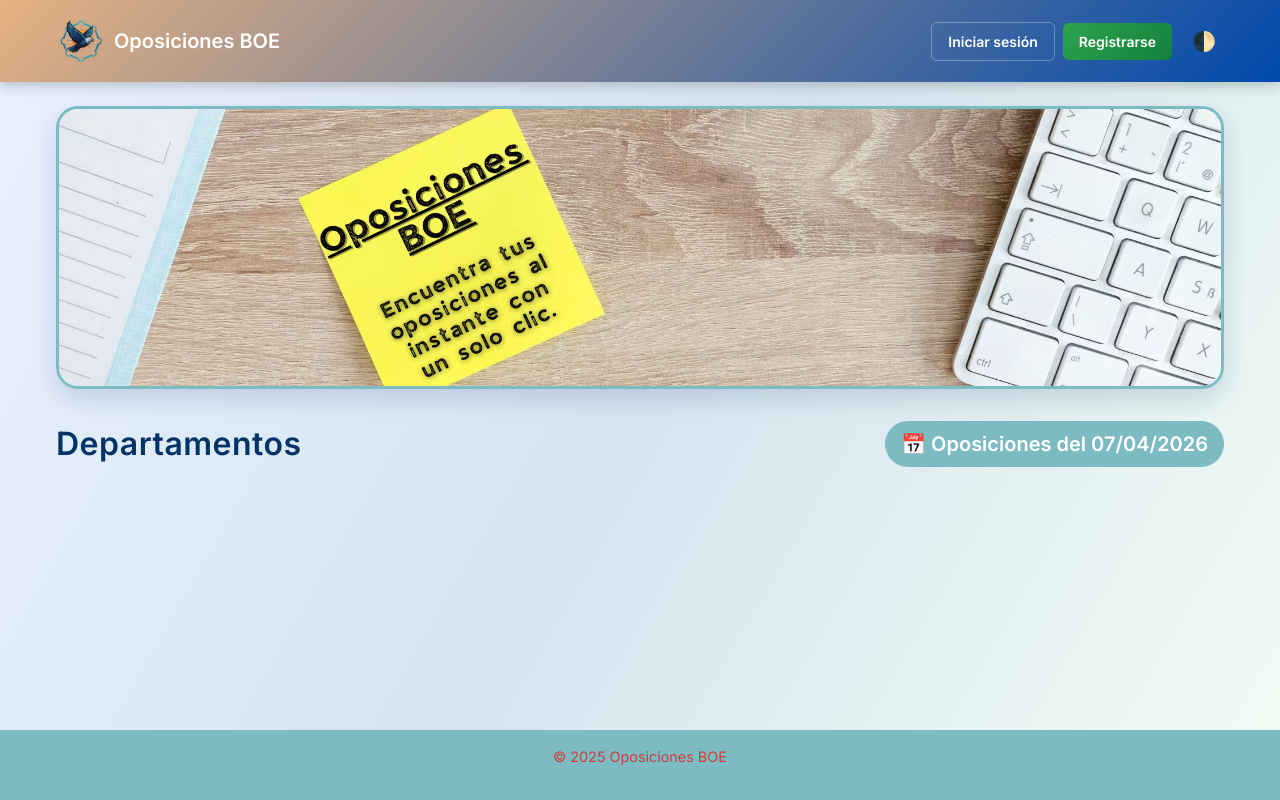
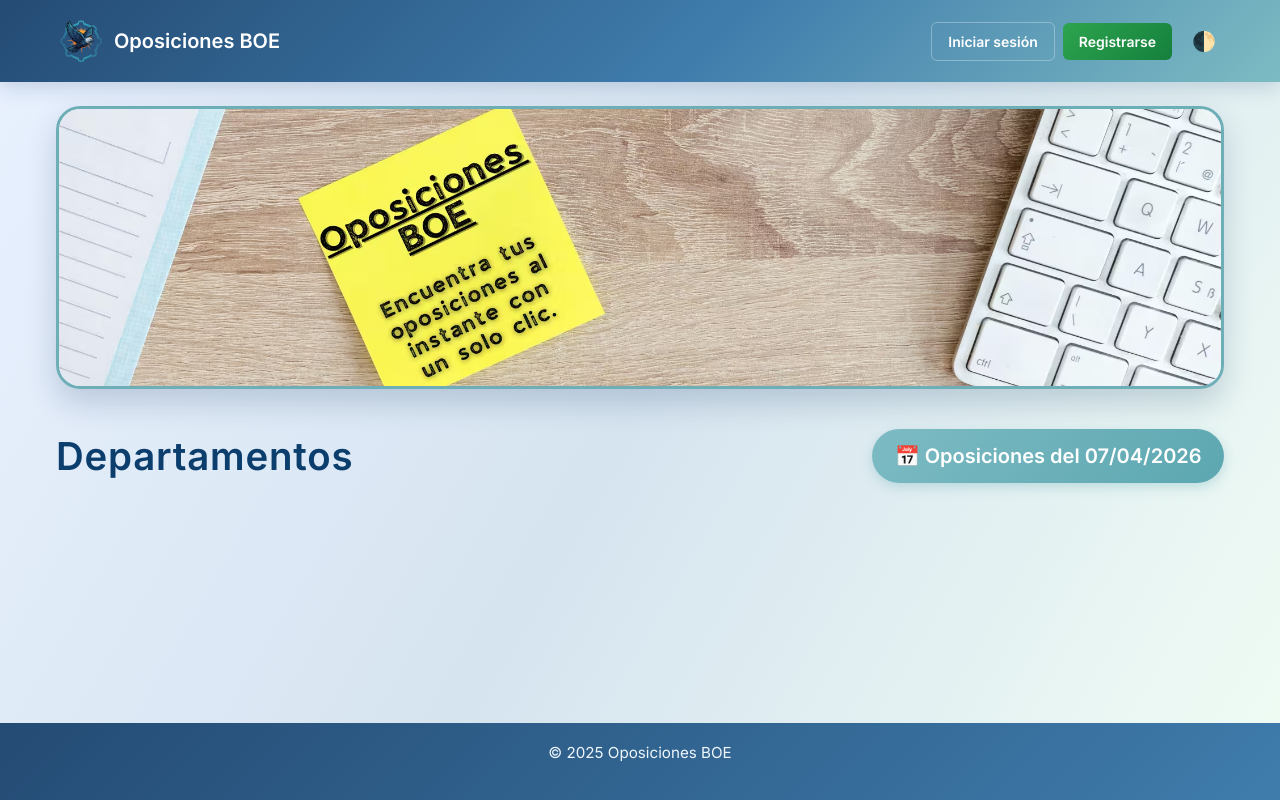
Before and after one commit to Proyectos-de-practicas-de-ZaitecM26/ASubiela-Scraper, a Flask app: page / in a window 1280 px wide. Run offline with Flask 3, Linux system fonts and the light colour scheme; data that the repository does not hold is empty; some libraries are stand-ins or nearby versions.

Commit message:
Cambios visuales a la página

```diff
--- a/static/css/style.css
+++ b/static/css/style.css
@@ -23,9 +23,11 @@ body {
 /* =========================================================
    NAVBAR
 ========================================================= */
+/* Cambio los colores de la barra superior para que tenga un tono diferente.
+   También hago la sombra más suave. */
 .mi-navbar {
-    background: linear-gradient(135deg, #E5B181 0%, #004aad 100%);
-    box-shadow: 0 4px 12px rgba(0, 0, 0, 0.2);
+    background: linear-gradient(135deg, #244b74 0%, #3f7cac 55%, #7dbbc3 100%);
+    box-shadow: 0 6px 18px rgba(36, 75, 116, 0.18);
     padding: 1rem 0;
     position: sticky;
     top: 0;
@@ -287,28 +289,42 @@ html[data-theme="dark"] .navbar .dropdown-menu .dropdown-item:hover {
 }
 
 /* Fondo de la cabecera principal */
+/* Quiero que la imagen principal destaque más.
+   Le añado un borde azul, más sombra y efecto al pasar el ratón. */
 .hero-image-container {
-    border-radius: 22px;
+    border-radius: 24px;
     overflow: hidden;
-    margin-bottom: 2rem;
-    box-shadow: 0 10px 25px rgba(0, 43, 91, 0.15);
-    border: 3px solid #7DBBC3;
+    margin-bottom: 2.5rem;
+    box-shadow: 0 14px 30px rgba(0, 43, 91, 0.18);
+    border: 3px solid #6eaeb7;
+    transition: transform 0.3s ease, box-shadow 0.3s ease;
+}
+
+.hero-image-container:hover {
+    transform: translateY(-4px);
+    box-shadow: 0 18px 36px rgba(0, 43, 91, 0.24);
 }
 
 /* Título "Departamentos" */
+/* Hago el título de "Departamentos" más grande y llamativo
+   para que sea uno de los elementos principales de la portada. */
 h2 {
-    color: #003366;
-    font-weight: 700;
-    letter-spacing: 0.5px;
+    color: #0b3d6d;
+    font-weight: 800;
+    font-size: 2.4rem;
+    letter-spacing: 0.8px;
+    margin-bottom: 0.5rem;
 }
 
 /* Caja de la fecha */
 .text-muted.fs-5 {
-    background: #7DBBC3;
+    background: linear-gradient(135deg, #7dbbc3, #5ca7b1);
     color: white !important;
-    padding: 0.5rem 1rem;
-    border-radius: 30px;
-    font-weight: 600;
+    padding: 0.75rem 1.4rem;
+    border-radius: 999px;
+    font-weight: 700;
+    font-size: 1rem;
+    box-shadow: 0 4px 12px rgba(93, 167, 177, 0.3);
 }
 
 .hero-image {
@@ -432,19 +448,31 @@ h2 {
    TARJETAS
 ========================================================= */
 
+/* Modifico las tarjetas para que tengan un aspecto distinto.
+   También añado una línea azul arriba */
 .card {
     border: none;
-    border-radius: 18px;
+    border-radius: 20px;
     overflow: hidden;
-    background: linear-gradient(to bottom, #ffffff, #f5f9fc);
-    box-shadow: 0 6px 16px rgba(0, 43, 91, 0.10);
+    background: linear-gradient(to bottom, #ffffff, #f4f9fc);
+    box-shadow: 0 8px 18px rgba(0, 43, 91, 0.12);
     transition: all 0.3s ease;
+    position: relative;
+}
+
+.card::before {
+    content: "";
+    display: block;
+    height: 6px;
+    width: 100%;
+    background: linear-gradient(90deg, #3f7cac, #7dbbc3);
 }
 
 
+
 .card:hover {
-    transform: translateY(-6px);
-    box-shadow: 0 12px 22px rgba(0, 43, 91, 0.18);
+    transform: translateY(-8px);
+    box-shadow: 0 16px 28px rgba(0, 43, 91, 0.2);
     background: linear-gradient(to bottom, #ffffff, #eef8fa);
 }
 
@@ -564,12 +592,13 @@ h2 {
 /* =========================================================
    FOOTER
 ========================================================= */
+/* Cambio el color del pie de página para que compagine con la barra superior. */
 .mi-footer {
-    background: #7DBBC3;
-    color: rgb(210, 59, 59);
+    background: linear-gradient(135deg, #244b74, #3f7cac);
+    color: #eef6fb;
     text-align: center;
-    padding: 1rem 0;
-    font-size: 0.9rem;
+    padding: 1.2rem 0;
+    font-size: 0.95rem;
     margin-top: auto;
 }
 
```
